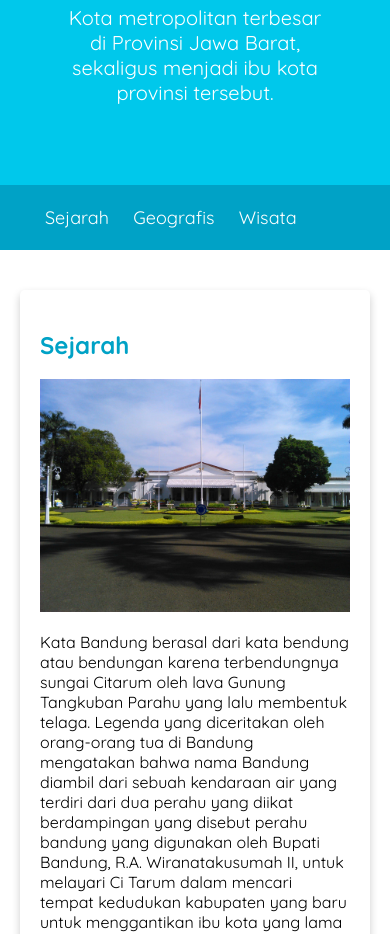
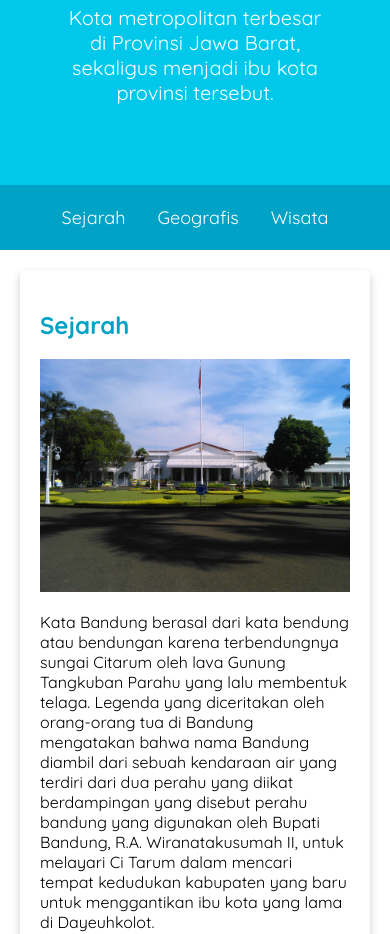
Before and after one commit to Rahma-01/dasar-pemrograman-web, a plain HTML site: page index.html in a window 390 px wide. Shown: the part 159-1093 px from the top of the page. Drawn offline with Linux system fonts and the light colour scheme.

Commit message:
use flexbox

```diff
--- a/styles/style.css
+++ b/styles/style.css
@@ -51,7 +51,6 @@ nav a:hover {
     box-shadow: 0 4px 8px 0 rgba(0, 0, 0, 0.2);
     border-radius: 5px;
     padding: 20px;
-    margin-top: 20px;
 }
 
 .jumbroton {
@@ -62,10 +61,14 @@ nav a:hover {
     color: white;
 }
 
+nav ul {
+    padding-inline: 4rem;
+    display: flex;
+    gap: 2rem;
+}
+
 nav li {
-    display: inline;
     list-style-type: none;
-    margin-right: 20px;
 }
 
 nav {
@@ -77,27 +80,41 @@ nav {
 
 main {
     padding: 20px;
-    overflow: auto;
+    display: flex;
+    gap: 1.5rem;
 }
 
 #content {
-    float: left;
-    width: 75%;
+    flex: 5;
+    display: flex;
+    flex-flow: column nowrap;
+    gap: 1rem 2rem;
 }
 
 aside {
-    float: right;
-    width: 25%;
-    padding-left: 20px;
+    flex: 1;
 }
 
 header {
     display: inline;
 }
 
-@media screen and (max-width: 1000px) {
-    #content, aside {
-        width: 100%;
-        padding: 0;
+@media screen and (max-width: 1200px) {
+    main {
+        flex-flow: column nowrap;
+    }
+
+    main aside {
+        align-self: center;
     }
 }
+
+@media screen and (max-width: 768px) {
+    nav ul {
+        justify-content: center;
+    }
+
+    main aside {
+        align-self: stretch;
+    }
+}
```
